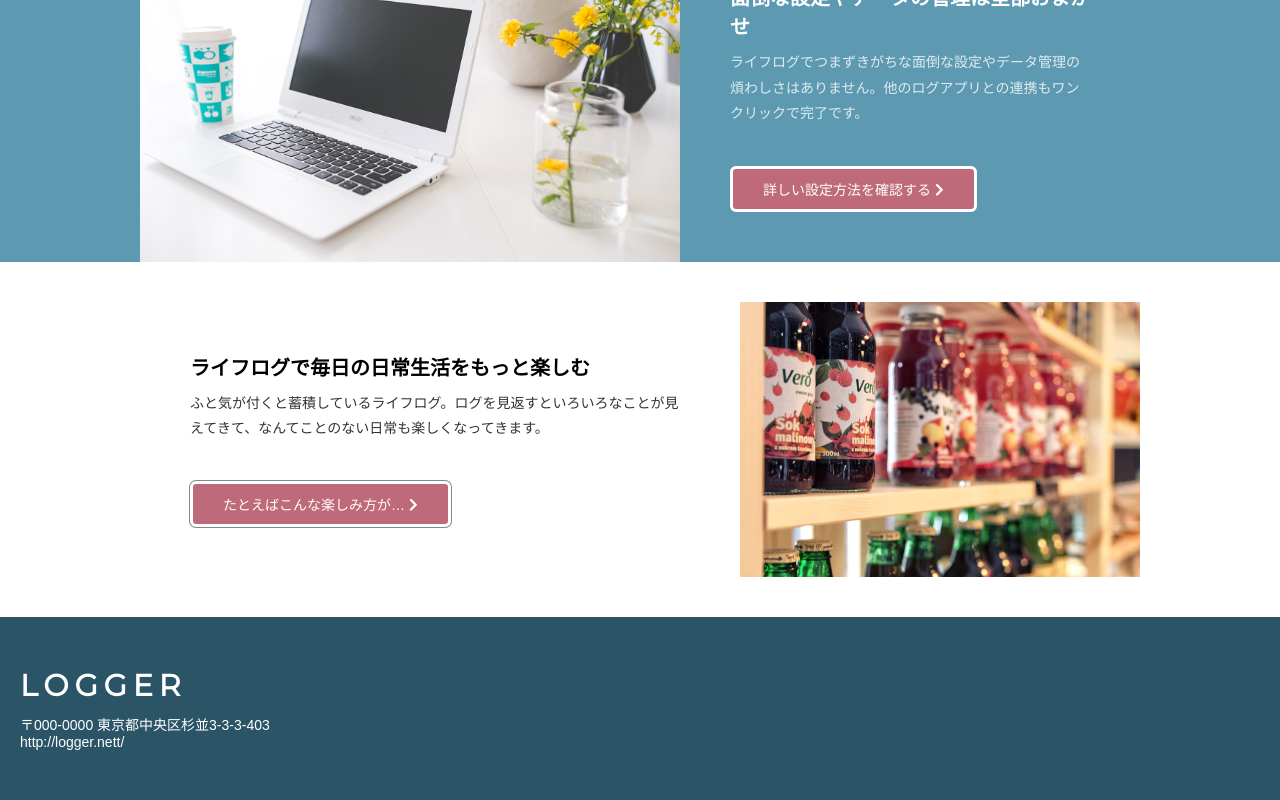
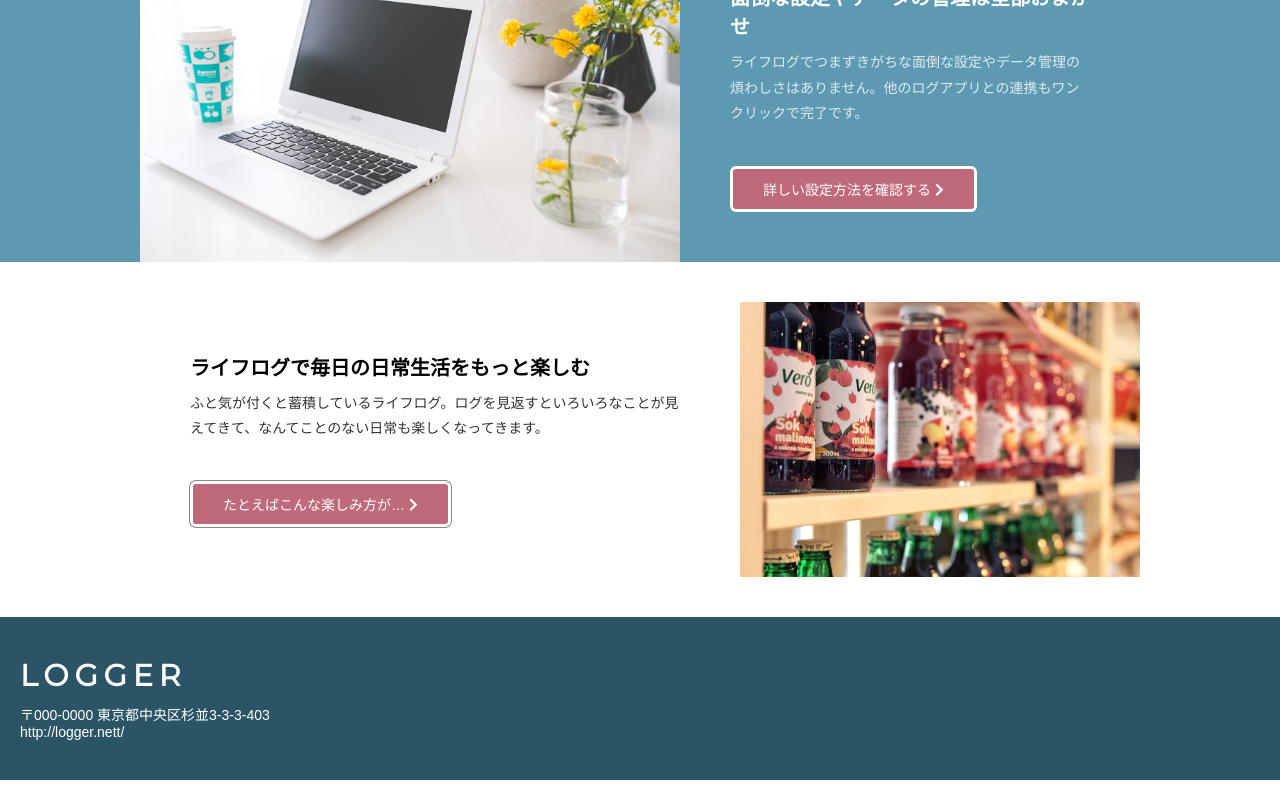
Before and after one commit to yinm/6step-master-html-css, a Nuxt app in the folder trace/: page / in a window 1280 px wide. Shown: the part 1255-2055 px from the top of the page. Built offline with nearby package versions, Linux system fonts and the light colour scheme.

Commit message:
Check sample

```diff
--- a/trace/components/Footer.vue
+++ b/trace/components/Footer.vue
@@ -15,10 +15,13 @@
 <style scoped>
   @import url('https://fonts.googleapis.com/css?family=Montserrat');
 
-  .footA {
-    padding: 50px 20px;
+  footer {
     color: var(--text-bright-color);
     background-color: var(--dark-main-color);
+  }
+
+  footer .container {
+    padding: 40px 20px;
   }
 
   .footA h2 {
```
